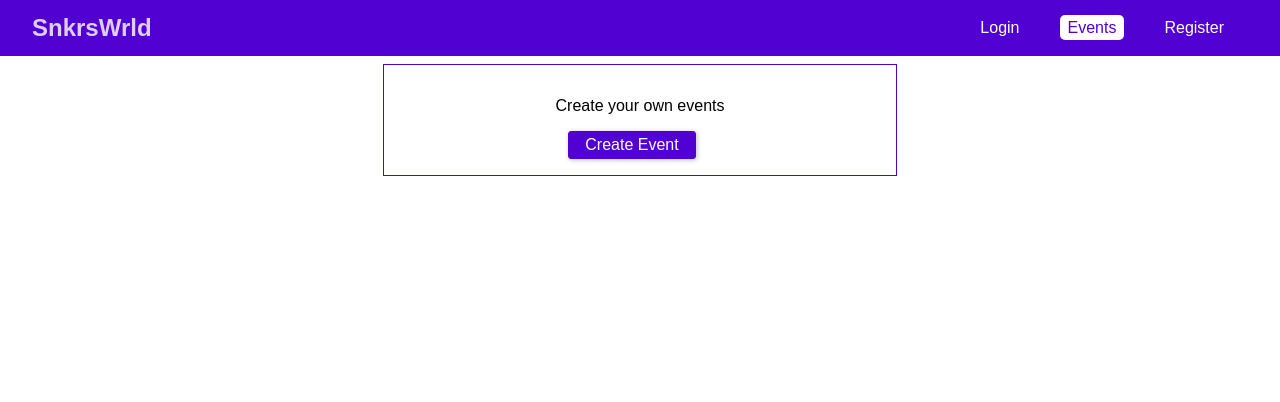
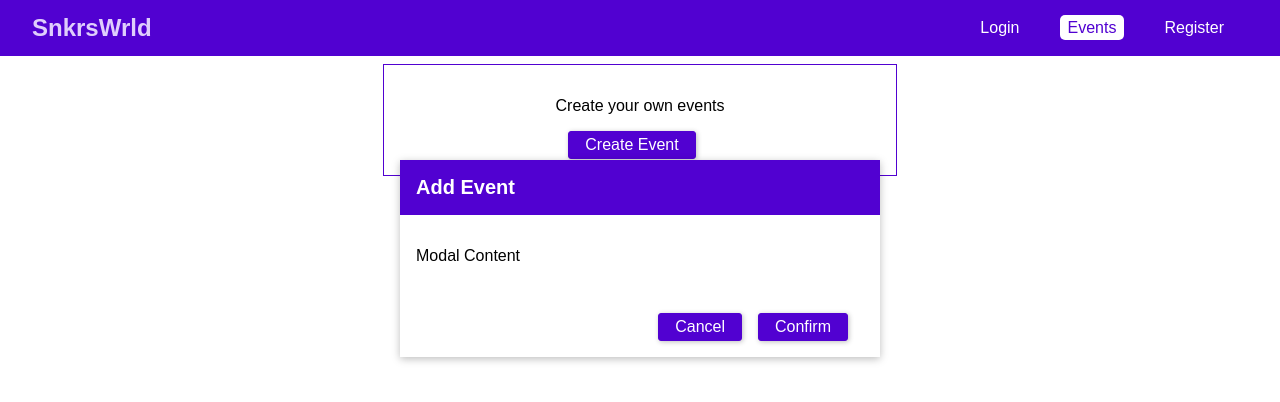
Before and after one commit to GummyGod/BookIT, a React app in the folder frontend/: page /events in a window 1280 px wide. Shown: the top 402 px of the page. Built offline with nearby package versions, Linux system fonts and the light colour scheme.

Commit message:
modal && backdrop

```diff
--- /dev/null
+++ b/frontend/src/Backdrop/Backdrop.css
@@ -0,0 +1,5 @@
+.backdrop {
+    position: fixed;
+    top: 0;
+    left: 0;
+}
--- /dev/null
+++ b/frontend/src/components/Modal/Modal.css
@@ -0,0 +1,36 @@
+.modal {
+    width: 90%;
+    background: #FFF;
+    box-shadow: 0 2px 8px rgba(0,0,0, 0.26);
+    position: fixed;
+    top: 20vh;
+    left: 5%
+}
+
+.modal_header {
+    padding: 1rem;
+    background: #5101d1;
+    color: white;
+}
+
+.modal_header h1 {
+    margin: 0;
+    font-size: 1.25rem;
+}
+
+.modal_content {
+    padding: 1rem;
+}
+
+.modal_actions {
+    display: flex;
+    justify-content: flex-end;
+    padding: 1rem;
+}
+
+@media (min-width: 768px) {
+    .modal {
+        width: 30rem;
+        left: calc((100% - 30rem) / 2);
+    }
+}
--- a/frontend/src/components/Modal/Modal.js
+++ b/frontend/src/components/Modal/Modal.js
@@ -0,0 +1,18 @@
+import React from 'react';
+
+import './Modal.css'
+
+const Modal = props => (
+    <div className="modal">
+        <header  className="modal_header"> <h1> {props.title} </h1> </header>
+        <section className="modal_content">
+            {props.children}
+        </section>
+        <section className="modal_actions">
+            {props.canCancel && <button className="btn"> Cancel </button> }
+            {props.canConfirm && <button className="btn"> Confirm </button> }
+        </section>
+    </div>
+);
+
+export default Modal;
--- a/frontend/src/pages/Events.js
+++ b/frontend/src/pages/Events.js
@@ -1,12 +1,20 @@
 import React, { Component } from 'react';
+import Modal from '../components/Modal/Modal';
+
 import './Events.css'
 class EventsPage extends Component {
     render() {
         return(
-            <div className="events-control">
-                <p> Create your own events</p>
-                <button className="btn"> Create Event </button>
-            </div>
+            <React.Fragment>
+                <Modal
+                title="Add Event"
+                canCancel
+                canConfirm><p>Modal Content</p></Modal>
+                <div className="events-control">
+                    <p> Create your own events</p>
+                    <button className="btn"> Create Event </button>
+                </div>
+            </React.Fragment>
         );
     }
 }
```
Also changed, not shown: frontend/src/Backdrop/Backdrop.js (added, +9 -0 lines).
